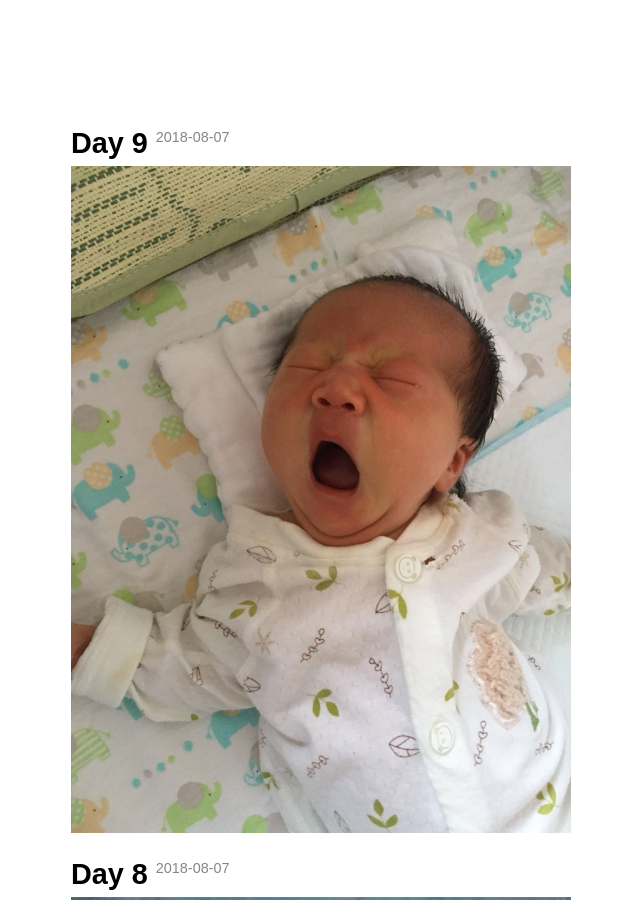
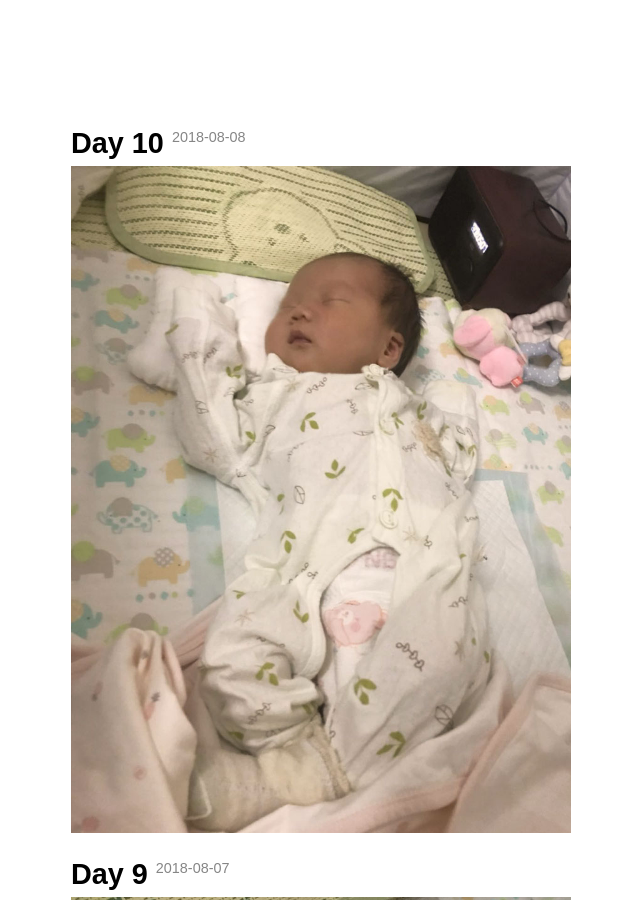
Before and after one commit to jaywcjlove/baby, a plain HTML site: page index.html in a window 1280 px wide. Shown: the part 520-1420 px from the top of the page, without its empty margins (319-959 px from the left). Drawn offline with Linux system fonts and the light colour scheme.

Commit message:
Baby 9th day

```diff
--- a/index.html
+++ b/index.html
@@ -27,13 +27,19 @@
   </table>
   <div class="photo">
     <div>
+      <h2>Day 10 <sup>2018-08-08</sup></h2>
+      <div>
+        <img alt="王昭然" src="images/day10.jpg" />
+      </div>
+    </div>
+    <div>
       <h2>Day 9 <sup>2018-08-07</sup></h2>
       <div>
         <img alt="王昭然" src="images/day9.jpg" />
       </div>
     </div>
     <div>
-      <h2>Day 8 <sup>2018-08-07</sup></h2>
+      <h2>Day 8 <sup>2018-08-06</sup></h2>
       <div>
         <img alt="王昭然" src="images/day8-1.jpg" />
       </div>
```
Also changed, not shown: images/day10.jpg (added).
